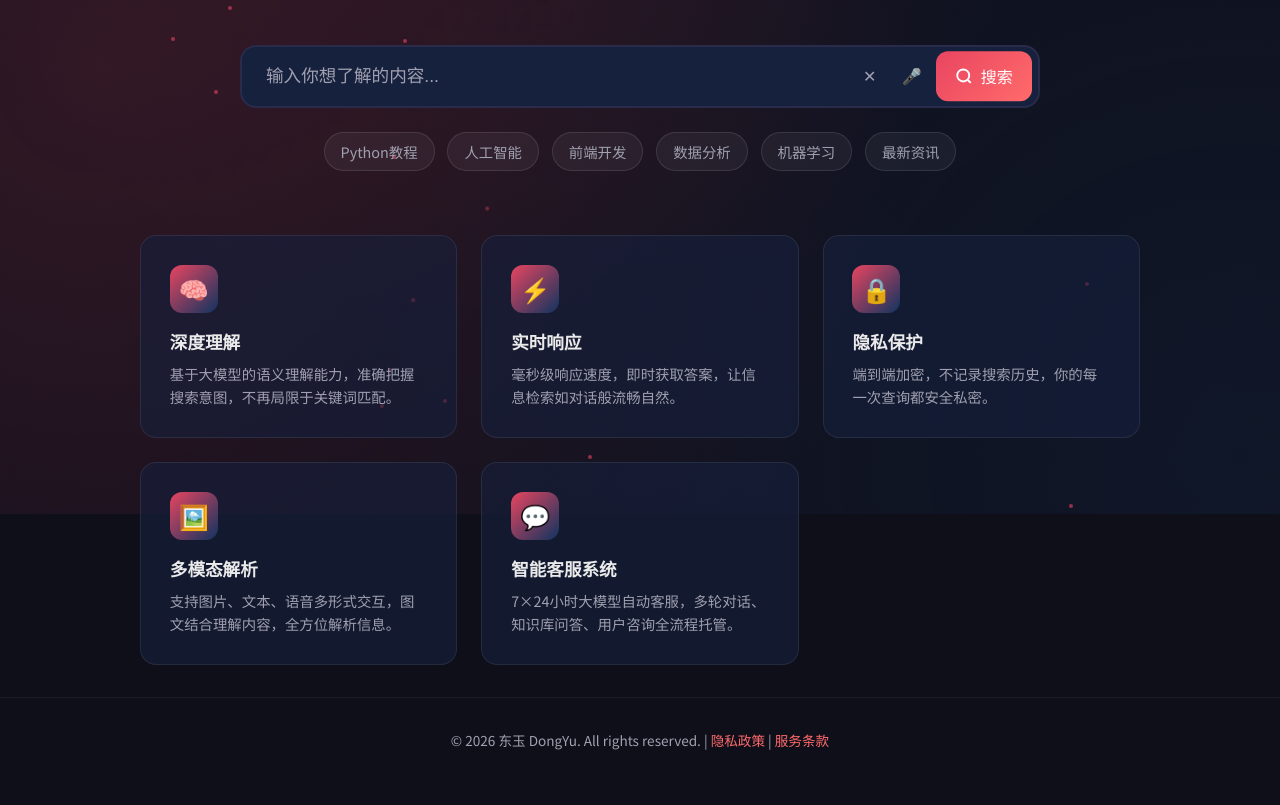
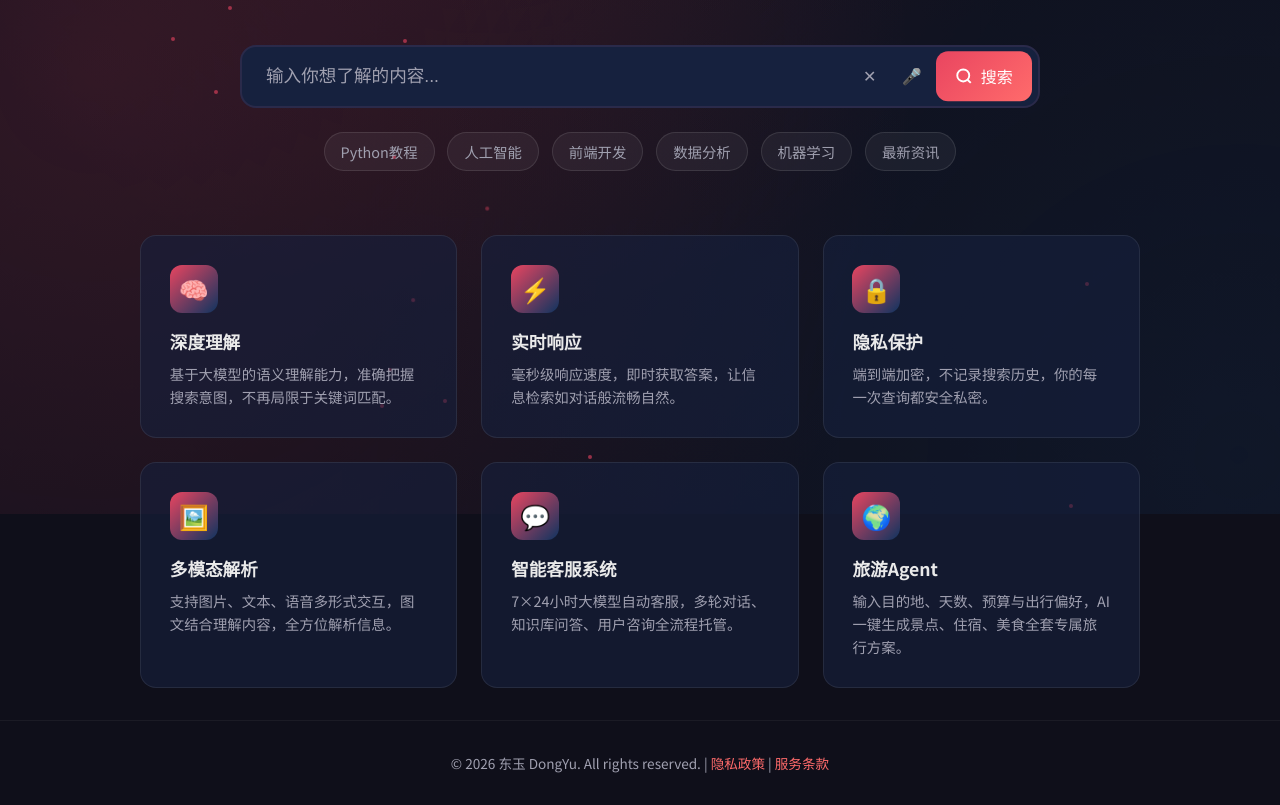
Before and after one commit to dong00123/dongyu-api, a website: page public/index.html in a window 1280 px wide. Shown: the part 286-1091 px from the top of the page. Before the commit the page ends 1068 px from the top, so only its background shows below. Drawn offline with Linux system fonts and the light colour scheme.

Commit message:
Update index.html

```diff
--- a/public/index.html
+++ b/public/index.html
@@ -922,6 +922,12 @@
                 <div class="feature-title">智能客服系统</div>
                 <div class="feature-desc">7×24小时大模型自动客服，多轮对话、知识库问答、用户咨询全流程托管。</div>
             </a>
+            <!-- 【新增 旅游Agent 卡片，对应你截图红框第六格】 -->
+            <a href="tourAgent.html" class="feature-card">
+                <div class="feature-icon">🌍</div>
+                <div class="feature-title">旅游Agent</div>
+                <div class="feature-desc">输入目的地、天数、预算与出行偏好，AI一键生成景点、住宿、美食全套专属旅行方案。</div>
+            </a>
         </div>
     </div>
 
```
